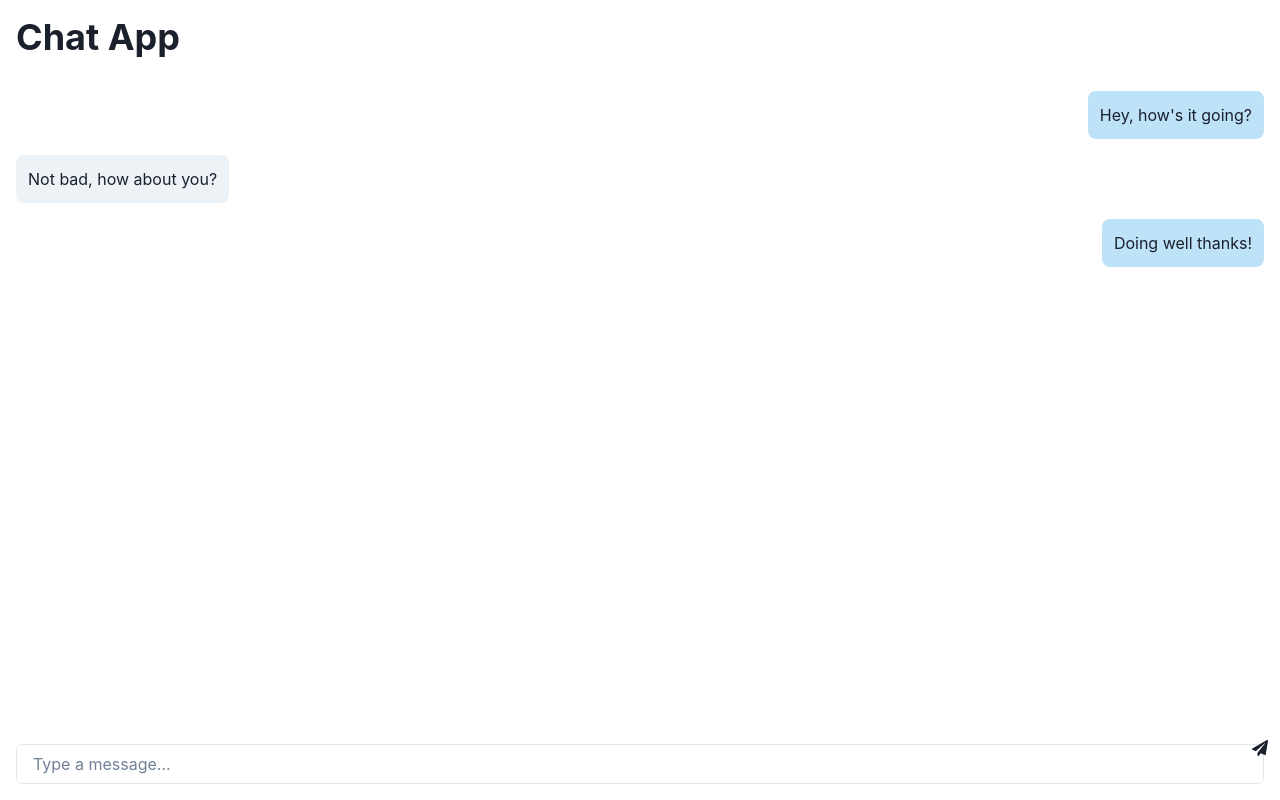
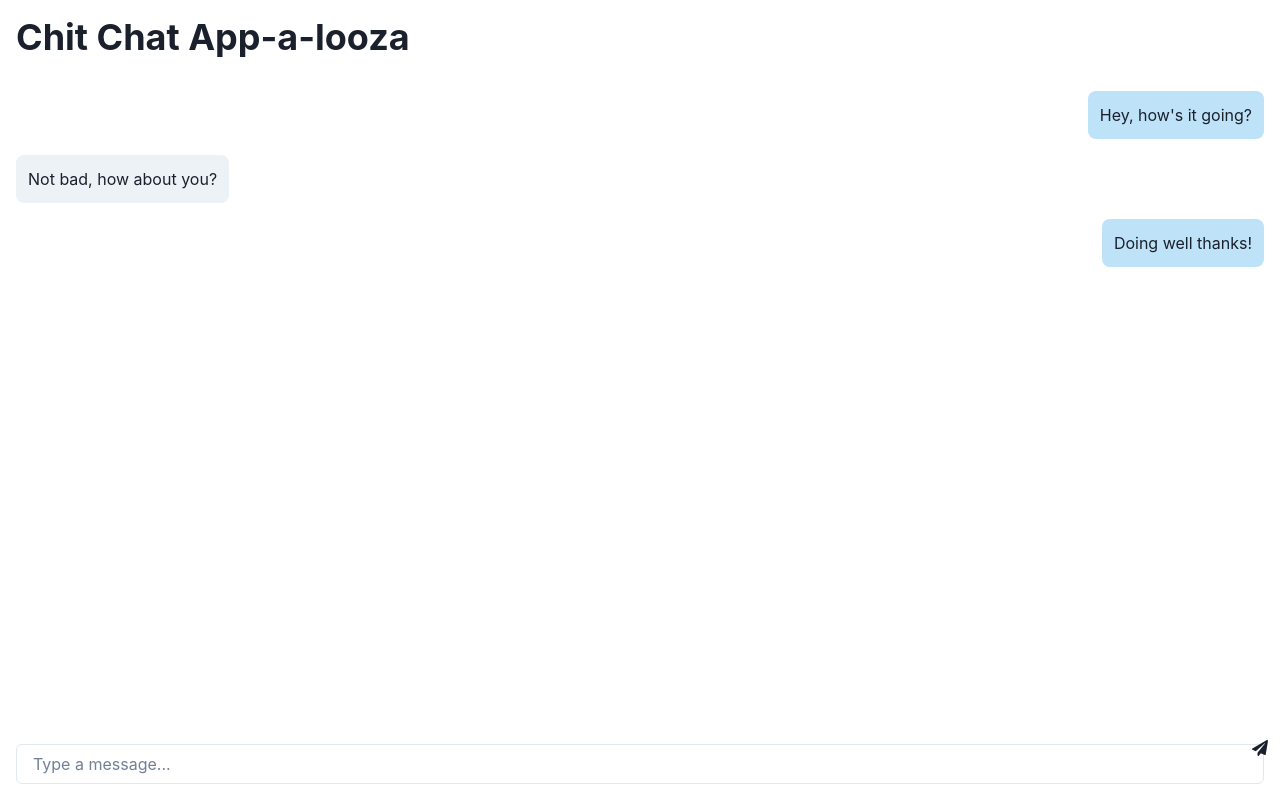
Before and after one commit to GPT-Engineer-App-Dev/mock-mastermind-58, a React (Vite) app: page / in a window 1280 px wide. Built offline with nearby package versions, Linux system fonts and the light colour scheme.

Commit message:
Change page title to "Chit Chat App-a-looza"

```diff
--- a/src/pages/Index.jsx
+++ b/src/pages/Index.jsx
@@ -6,7 +6,7 @@ import { FaPaperPlane } from "react-icons/fa";
 const Index = () => {
   return (
     <Flex direction="column" h="100vh">
-      <Heading p={4}>Chat App</Heading>
+      <Heading p={4}>Chit Chat App-a-looza</Heading>
 
       <VStack flex={1} p={4} spacing={4} overflowY="auto">
         <HStack w="100%" justify="flex-end">
```
